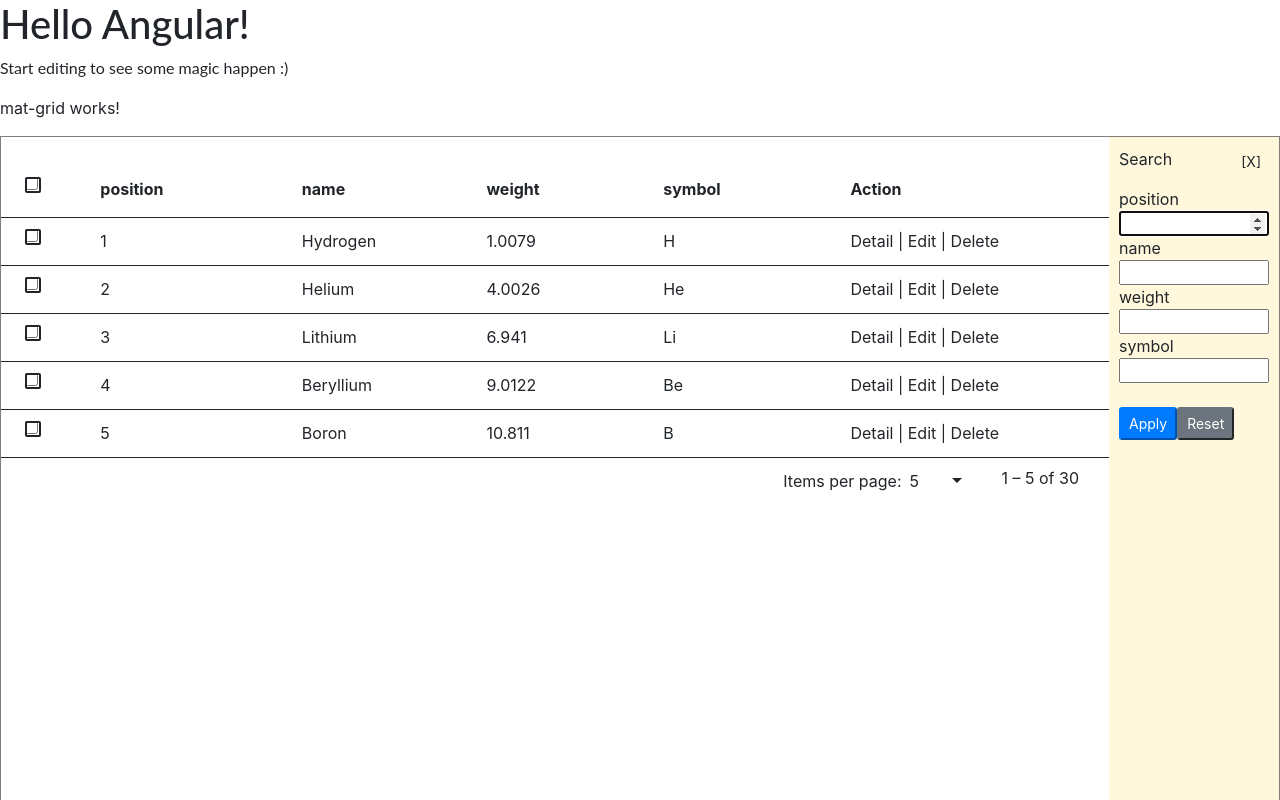
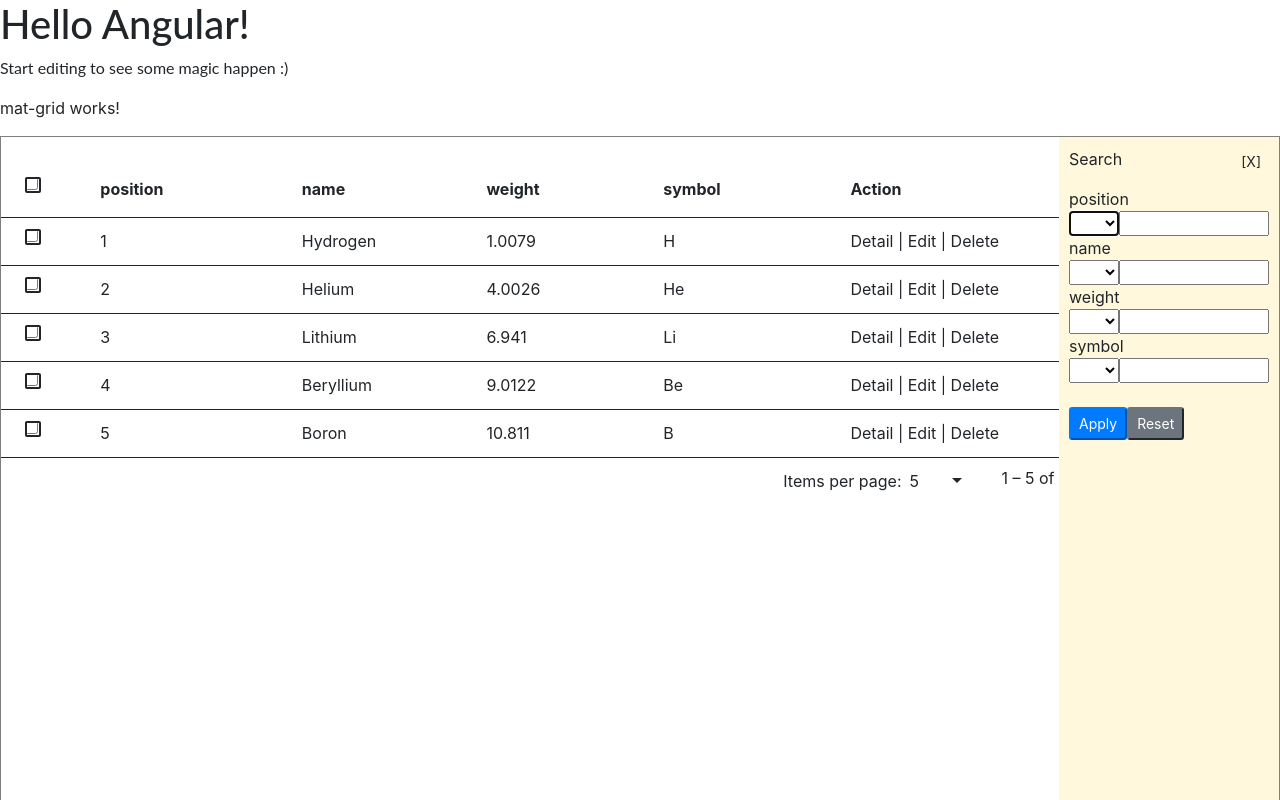
Before and after one commit to hudaSharings/angular-matgrid, an Angular app: page / in a window 1280 px wide. Both pictures are taken after a click on the element "Search". Shown: the top 800 px of the page. Built offline with nearby package versions, Linux system fonts and the light colour scheme.

Commit message:
4 files modified

```diff
--- a/src/app/materials/mat-grid/mat-grid.component.css
+++ b/src/app/materials/mat-grid/mat-grid.component.css
@@ -30,3 +30,7 @@
   height: 25px;
   width: 150px;
 }
+.search-input-type{
+   height: 25px;
+  width: 50px;
+}
--- a/src/app/materials/mat-grid/mat-grid.component.html
+++ b/src/app/materials/mat-grid/mat-grid.component.html
@@ -79,14 +79,36 @@
 
     <form  [formGroup]="searchForm" (ngSubmit)="onSearchSubmitt()">
       <div *ngFor="let field of searchColumns;">
-       {{field.name}}<br>
+       {{field.name}}
        <div [ngSwitch]="field.searchFieldType">
-         <input *ngSwitchCase="'string'" type="text" [formControlName]="field.name" class="search-input">
-         <input *ngSwitchCase="'number'" type="number"  [formControlName]="field.name"  class="search-input">
-         <input *ngSwitchCase="'date'" type="date" [formControlName]="field.name"  class="search-input">
-         <select *ngSwitchCase="'dropdown'" [formControlName]="field.name" class="search-input">
-         <option></option>
-         </select>
+         <div *ngSwitchCase="'string'">
+           <select [formControlName]='field.condition' class="search-input-type">
+             <option value="C">Containes</option>
+              <option value="S">StartsWith</option>
+               <option value="E">EndsWith</option>
+           </select>
+            <input  type="text" [formControlName]="field.name" class="search-input">
+         </div>
+         <div *ngSwitchCase="'number'">
+            <select  [formControlName]='field.condition' class="search-input-type">
+             <option value="eq">==</option>
+              <option value="gt">></option>
+               <option value="lt"><</option>
+           </select>
+           <input  type="number"  [formControlName]="field.name"  class="search-input">
+         </div>
+         <div *ngSwitchCase="'date'">
+            <input  type="date" [formControlName]="field.name"  class="search-input">
+         </div>
+         <div *ngSwitchCase="'dropdown'">
+            <select  [formControlName]="field.name" class="search-input">
+            <option></option>
+            </select>
+         </div>
+
+
+
+
        </div>
 
       </div>
--- a/src/app/materials/mat-grid/mat-grid.component.ts
+++ b/src/app/materials/mat-grid/mat-grid.component.ts
@@ -70,10 +70,22 @@
     this.dataSource=  new MatTableDataSource(this.data);
     this.dataSource.paginator = this.paginator;
     this.dataSource.sort = this.sort;
-    this.searchColumns=this.columnDef
-    this.searchForm=this.toFormGroup(this.columnDef);
+    this.searchColumns=this.loadSerchColumns();
+    this.searchForm=this.toFormGroup(this.searchColumns);
   }
-
+  loadSerchColumns(){
+    let srchColumns:ISearchColumn[]=[]
+    this.columnDef.forEach(x=>{
+      var srColmn: ISearchColumn={
+        field:x.field,
+        name:x.name,
+        searchFieldType:x.searchFieldType,
+        condition:x.name+'Condition'
+      }
+      srchColumns.push(srColmn)
+    })
+    return srchColumns
+  }
   loadAfterFilteredDataource(data:any[]){
     this.dataSource=  new MatTableDataSource(data);
     this.dataSource.paginator = this.paginator;
@@ -88,18 +100,34 @@
 onSearchSubmitt(){
   let searchvalue =this.searchForm.value
   let fiteredList=[];
-  alert(JSON.stringify(searchvalue['position']));
+ // alert(JSON.stringify(searchvalue));
   this.searchColumns.forEach(x=>{
     let fiteredData=[];
     if(searchvalue[x.name]){
-     fiteredData= this.data.filter(y=>{
-        return y[x.name]==searchvalue[x.name]}
-       );
+      var condition=searchvalue[x.condition]
+      if(x.searchFieldType=='number'){
+          switch(condition){
+             case'eq' :fiteredData= this.data.filter(y=>{return y[x.name]==searchvalue[x.name]});break
+             case'gt' :fiteredData= this.data.filter(y=>{return (y[x.name])>(searchvalue[x.name])});break
+             case'lt' :fiteredData= this.data.filter(y=>{return y[x.name]<searchvalue[x.name]});break
+            default:fiteredData= this.data.filter(y=>{return y[x.name]==searchvalue[x.name]});break
+          }
+      }
+       if(x.searchFieldType=='string'){
+          switch(condition){
+             case'C' :fiteredData= this.data.filter(y=>{return y[x.name].includes(searchvalue[x.name])});break
+             case'S' :fiteredData= this.data.filter(y=>{return y[x.name].startsWith(searchvalue[x.name])});break
+             case'E' :fiteredData= this.data.filter(y=>{return y[x.name].endsWith(searchvalue[x.name])});break
+            default:fiteredData= this.data.filter(y=>{return y[x.name].includes(searchvalue[x.name])});break
+          }
+      }
+
     }
     fiteredData.map(x=>{fiteredList.push(x)})
    }
   )
   debugger;
+  //if(fiteredList.length>0)
   this.loadAfterFilteredDataource(fiteredList)
 }
 
@@ -113,14 +141,24 @@
 this.delete.emit(item)
   }
 
-  toFormGroup(columns: IColumn[] ) {
+  toFormGroup(columns: ISearchColumn[] ) {
     let group: any = {};
+
 
     columns.forEach(column => {
       group[column.name] = new FormControl('');
+      group[column.name+'Condition'] = new FormControl('');
 
     });
     return new FormGroup(group);
   }
 
 }
+
+export interface ISearchColumn{
+  name:string;
+  field:string;
+  searchFieldType:string;
+  condition:string;
+
+}
--- a/src/app/materials/models.ts
+++ b/src/app/materials/models.ts
@@ -2,6 +2,7 @@
   name:string;
   field:string;
   searchFieldType:string;
+
 }
 
 export abstract class MatGrid{
```
